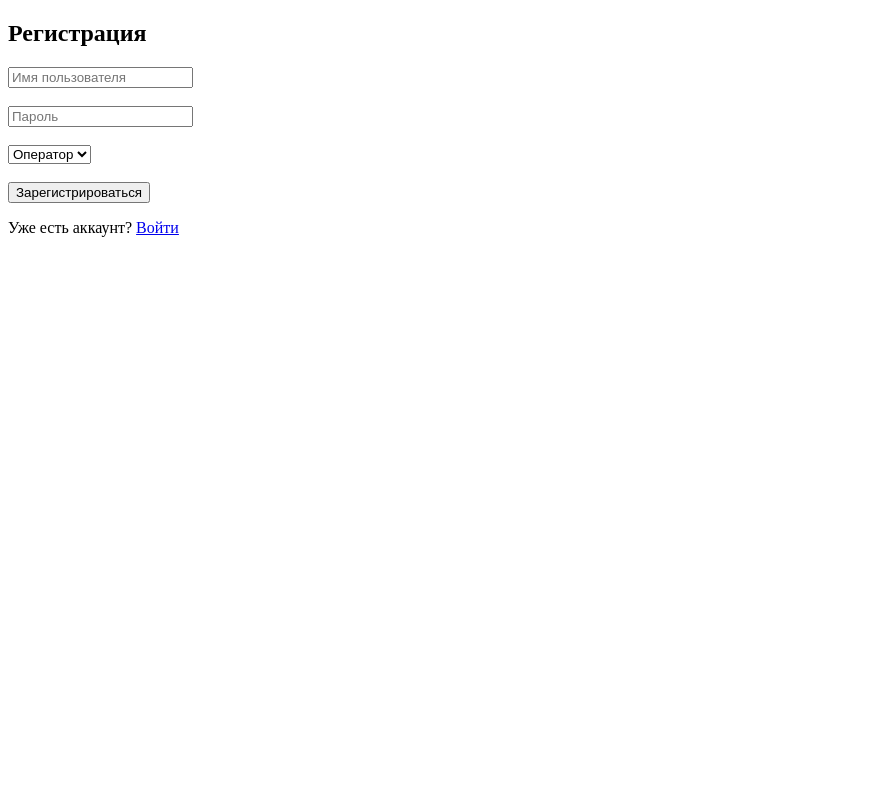
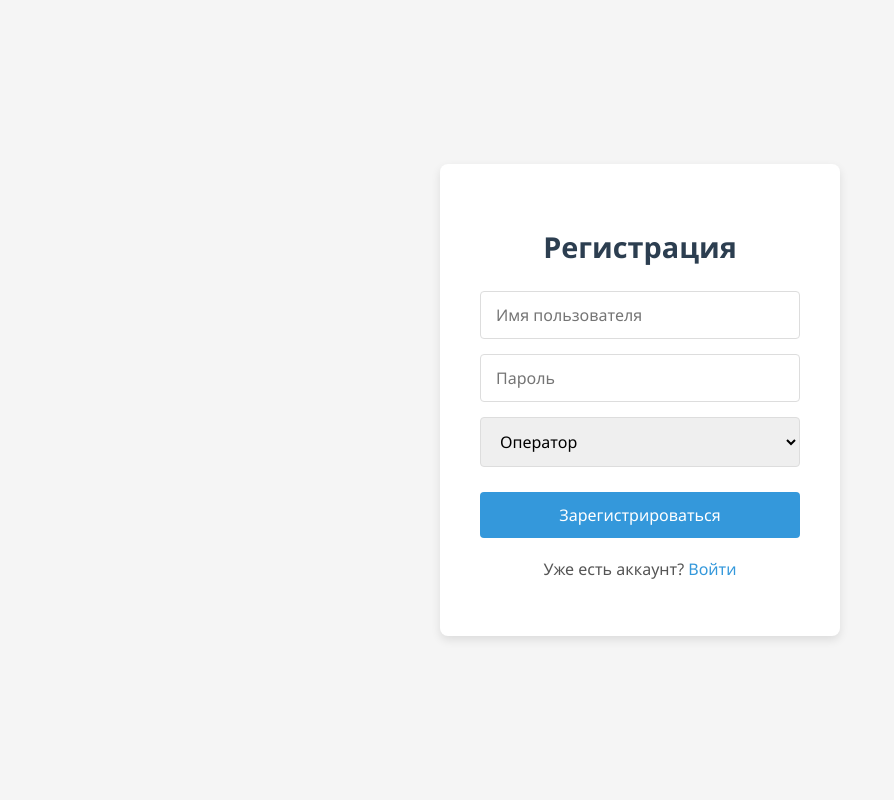
Before and after one commit to SultanbekKenesbaev/parking, a Flask app: page /register in a window 1280 px wide. Shown: the whole page, without its empty margins (0-894 px from the left). Run offline with Flask 3, Linux system fonts and the light colour scheme.

Commit message:
Update register.html

```diff
--- a/templates/register.html
+++ b/templates/register.html
@@ -1,20 +1,125 @@
 <!DOCTYPE html>
 <html lang="ru">
   <head>
-    <meta charset="UTF-8">
+    <meta charset="UTF-8" />
+    <meta name="viewport" content="width=device-width, initial-scale=1.0" />
     <title>Регистрация</title>
+    <style>
+      * {
+        box-sizing: border-box;
+        font-family: "Segoe UI", Tahoma, Geneva, Verdana, sans-serif;
+      }
+
+      body {
+        margin: 0;
+        padding: 0;
+        background-color: #f5f5f5;
+        display: flex;
+        justify-content: center;
+        align-items: center;
+        min-height: 100vh;
+      }
+
+      .auth-container {
+        background: white;
+        padding: 40px;
+        border-radius: 8px;
+        box-shadow: 0 4px 10px rgba(0, 0, 0, 0.1);
+        width: 100%;
+        max-width: 400px;
+        text-align: center;
+      }
+
+      h2 {
+        color: #2c3e50;
+        margin-bottom: 25px;
+        font-size: 1.8em;
+      }
+
+      form {
+        display: flex;
+        flex-direction: column;
+        gap: 15px;
+      }
+
+      input,
+      select {
+        padding: 12px 15px;
+        border: 1px solid #ddd;
+        border-radius: 4px;
+        font-size: 1em;
+        width: 100%;
+        transition: border-color 0.3s;
+      }
+
+      input:focus,
+      select:focus {
+        border-color: #3498db;
+        outline: none;
+      }
+
+      button {
+        padding: 12px;
+        background-color: #3498db;
+        color: white;
+        border: none;
+        border-radius: 4px;
+        font-size: 1em;
+        cursor: pointer;
+        transition: background-color 0.3s;
+        margin-top: 10px;
+      }
+
+      button:hover {
+        background-color: #2980b9;
+      }
+
+      p {
+        margin-top: 20px;
+        color: #555;
+      }
+
+      a {
+        color: #3498db;
+        text-decoration: none;
+        transition: color 0.3s;
+      }
+
+      a:hover {
+        color: #2980b9;
+        text-decoration: underline;
+      }
+
+      @media (max-width: 480px) {
+        .auth-container {
+          padding: 30px 20px;
+          margin: 20px;
+        }
+
+        h2 {
+          font-size: 1.5em;
+        }
+      }
+    </style>
   </head>
   <body>
+    <div class="auth-container">
       <h2>Регистрация</h2>
       <form action="/register" method="post">
-        <input type="text" name="username" placeholder="Имя пользователя" required><br><br>
-        <input type="password" name="password" placeholder="Пароль" required><br><br>
+        <input
+          type="text"
+          name="username"
+          placeholder="Имя пользователя"
+          required
+        />
+        <input type="password" name="password" placeholder="Пароль" required />
         <select name="role" required>
           <option value="operator">Оператор</option>
           <option value="admin">Админ</option>
-        </select><br><br>
+        </select>
         <button type="submit">Зарегистрироваться</button>
       </form>
       <p>Уже есть аккаунт? <a href="/login">Войти</a></p>
+    </div>
   </body>
 </html>
```
Lines whose indentation alone changed are shown as unchanged.
